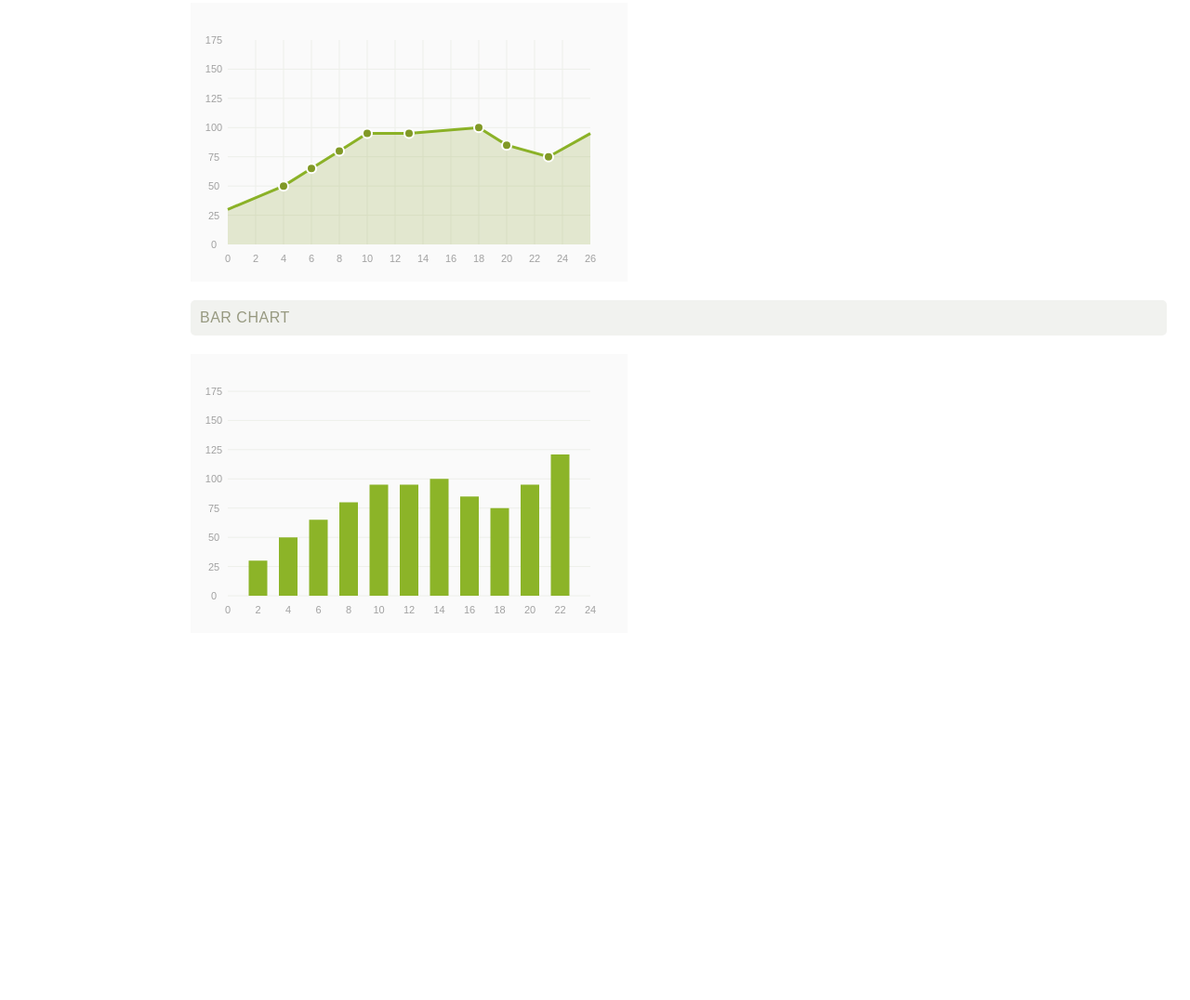
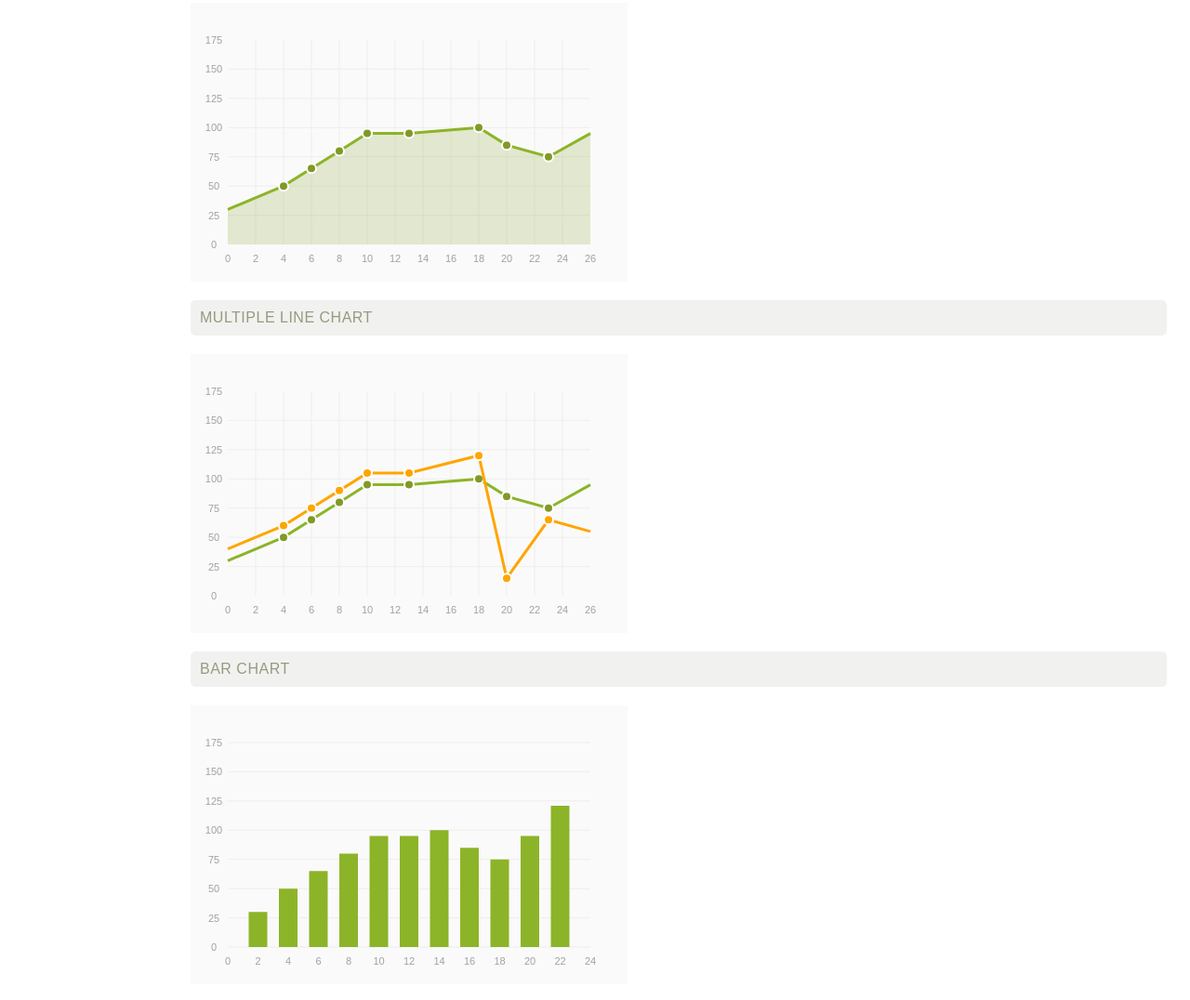
Before and after one commit to davoreric/chartphael, a website: page demo/index.html in a window 1280 px wide. Shown: the part 976-2052 px from the top of the page at 93% size. Before the commit the page ends 1702 px from the top, so only its background shows below. Drawn offline with Linux system fonts and the light colour scheme.

Commit message:
additionl line graph method

```diff
--- a/demo/index.html
+++ b/demo/index.html
@@ -36,6 +36,13 @@
                 <h2>Line chart</h2>
                 <div class="chart_wrap">
                     <div class="chart_el" id="line_chart"></div>
+                </div>
+            </section>
+
+            <section>
+                <h2>Multiple line chart</h2>
+                <div class="chart_wrap">
+                    <div class="chart_el" id="multiple_line_chart"></div>
                 </div>
             </section>
 
@@ -127,6 +134,22 @@
                 ]
             };
 
+            var newLineJSON = {
+                "color": "orange",
+                "items": [
+                    { "x": 0, "y": 40 },
+                    { "x": 4, "y": 60 },
+                    { "x": 6, "y": 75 },
+                    { "x": 8, "y": 90 },
+                    { "x": 10, "y": 105 },
+                    { "x": 13, "y": 105 },
+                    { "x": 18, "y": 120 },
+                    { "x": 20, "y": 15 },
+                    { "x": 23, "y": 65 },
+                    { "x": 26, "y": 55 }
+                ]
+            };
+
             var barChartJSON = {
                 "grid": {
                     "x": {
@@ -182,6 +205,23 @@
                 data: lineChartJSON
             });
 
+            var multipleLineGraph = new chartphael({
+                node: document.getElementById('multiple_line_chart'),
+                type: 'line',
+                data: lineChartJSON,
+                line: {
+                    shadow: {
+                        show: false
+                    },
+                    style: {
+                        'stroke': '#8cb428',
+                        'stroke-width': 3
+                    }
+                }
+            });
+
+            multipleLineGraph.additionalGraph(newLineJSON);
+
             var barGraph = new chartphael({
                 node: document.getElementById('bar_chart'),
                 type: 'bar',
```
Also changed, not shown: README.md, dist/chartphael.js, dist/graph/line.js.
